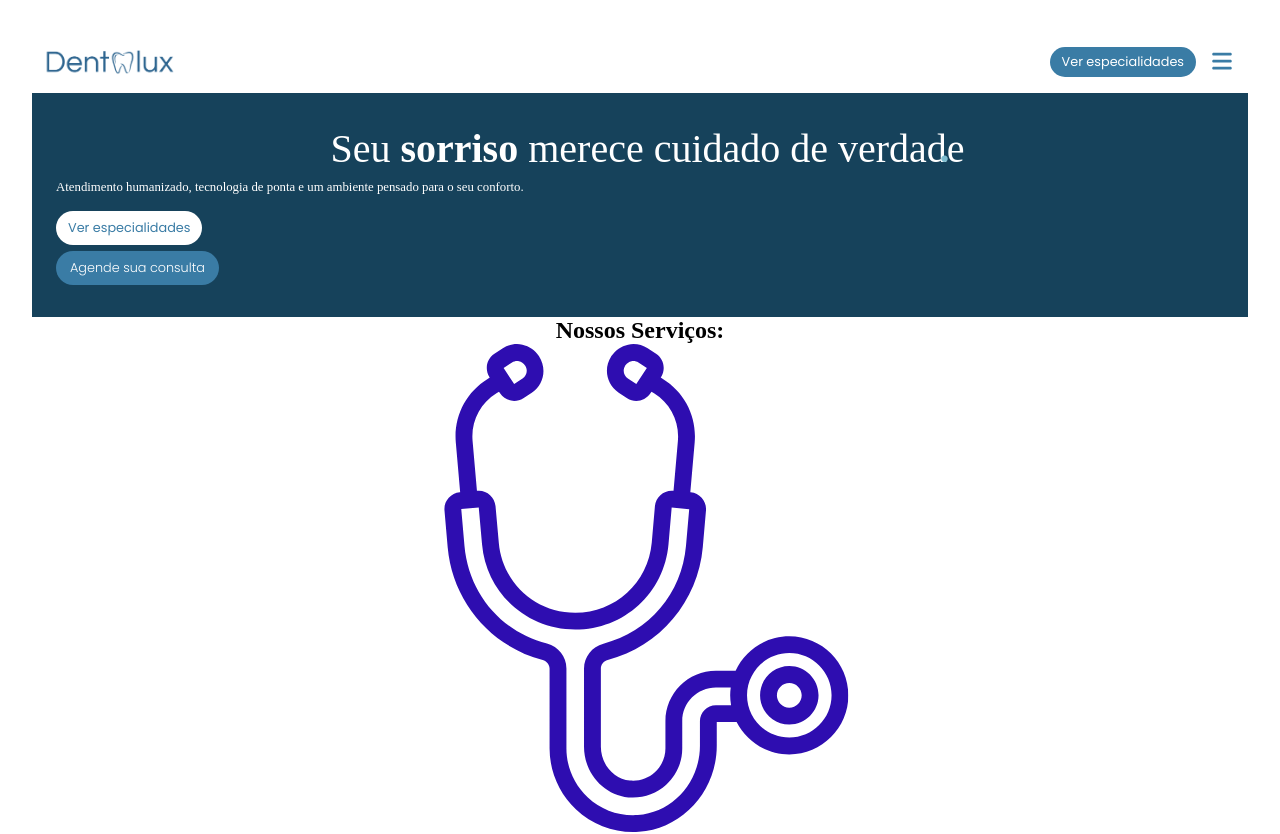
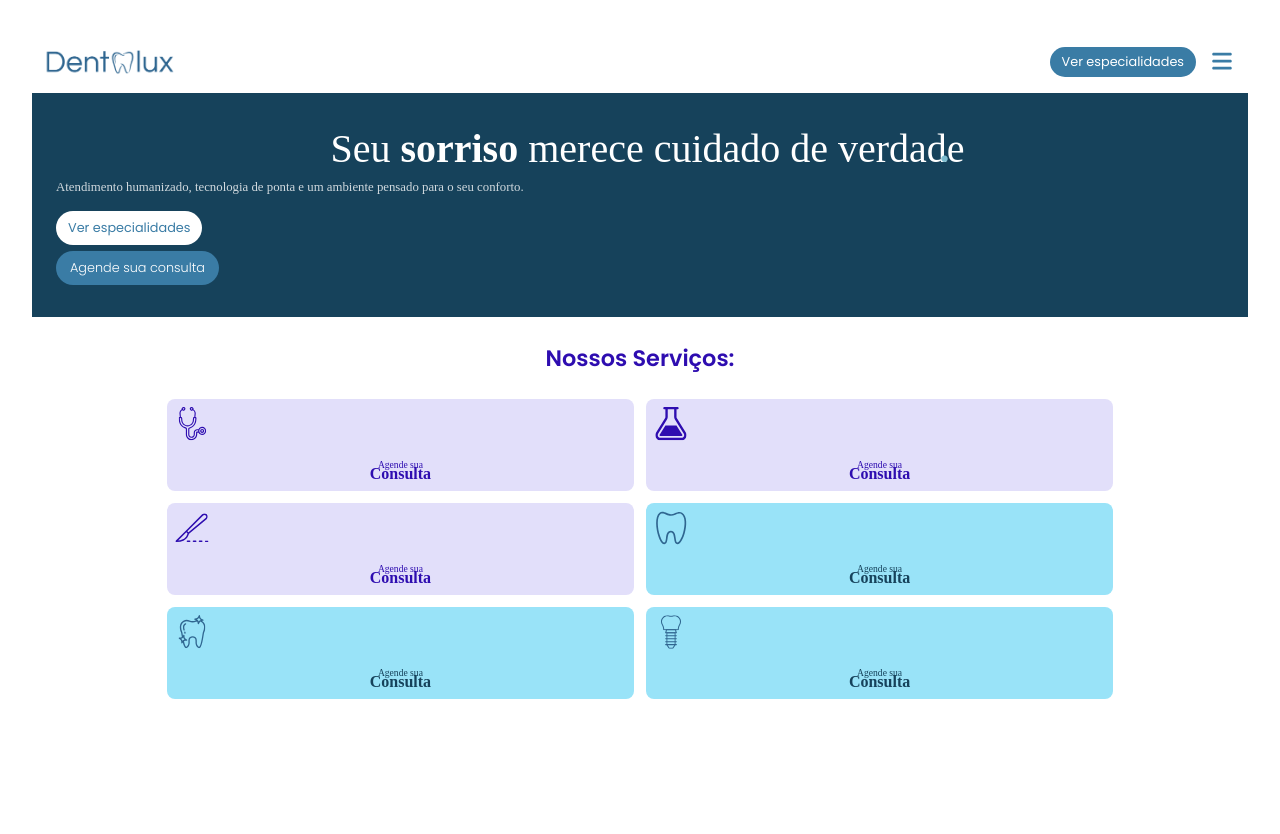
Before and after one commit to DevLucasHenrique/Dentalux, a React (Vite) app in the folder dentalux-app/: page / in a window 1280 px wide. Shown: the top 834 px of the page. After the commit the page ends 800 px from the top, so only its background shows below. Built offline with nearby package versions, Linux system fonts and the light colour scheme.

Commit message:
Finish services section CSS

```diff
--- a/dentalux-app/src/components/home/HomePage.css
+++ b/dentalux-app/src/components/home/HomePage.css
@@ -25,6 +25,7 @@ section#hero .main-title .emp-dot {
 }
 
 section#hero .slogan {
+  color: rgba(255, 255, 255, 0.801);
   font-size: 0.8em;
   max-width: 90%;
   text-align: start;
@@ -60,3 +61,67 @@ section#hero div.hero-nav button.schedule {
   padding: 8px 14px;
   font-size: 0.8em;
 }
+
+section#services {
+  gap: 24px;
+  padding: 24px;
+  display: flex;
+  flex-flow: column nowrap;
+}
+
+section#services .services-title {
+  font-family: var(--textFont);
+  text-align: center;
+  font-size: 1.4em;
+  color: var(--purple);
+  font-weight: 600;
+}
+
+section#services div.services-container {
+  display: flex;
+  flex-flow: row wrap;
+  gap: 12px;
+  justify-content: center;
+  align-items: center;
+}
+
+section#services .service {
+  padding: 8px;
+  border-radius: 8px;
+  width: 40%;
+  gap: 6px;
+  display: flex;
+  flex-flow: column nowrap;
+  justify-content: space-between;
+}
+
+.service.purple {
+  background-color: var(--lightPurple);
+  color: var(--purple);
+}
+
+.service.blue {
+  background-color: var(--pastelBlue);
+  color: var(--darkBlue);
+}
+
+section#services .service .body {
+  display: flex;
+  flex-flow: column nowrap;
+  gap: 0px;
+}
+
+.service .body .label {
+  font-size: 0.6em;
+  font-weight: 400;
+}
+
+.service .body .service-name {
+  margin-top: -5px;
+  font-weight: 700;
+}
+
+section#services .service .icon {
+  width: 34px;
+  margin-bottom: 12px;
+}
--- a/dentalux-app/src/components/home/HomePage.tsx
+++ b/dentalux-app/src/components/home/HomePage.tsx
@@ -77,9 +77,11 @@ export default function HomePage() {
           {SERVICES.map((service) => {
             return (
               <div className={`service ${service.color}`}>
-                <img src={service.icon} alt="Service Icon" />
-                <h5 className="label">Agende sua</h5>
-                <h4 className="service-name">Consulta</h4>
+                <img className="icon" src={service.icon} alt="Service Icon" />
+                <div className="body">
+                  <h5 className="label">Agende sua</h5>
+                  <h4 className="service-name">Consulta</h4>
+                </div>
               </div>
             );
           })}
--- a/dentalux-app/src/index.css
+++ b/dentalux-app/src/index.css
@@ -16,6 +16,7 @@
 
   /* COLORS */
   --azure: #3a7ca5;
+  --pastelBlue: #99e3f8;
   --darkBlue: #16425b;
   --lightBlue: #7ebccf;
   --lightPurple: #e2dffa;
```
